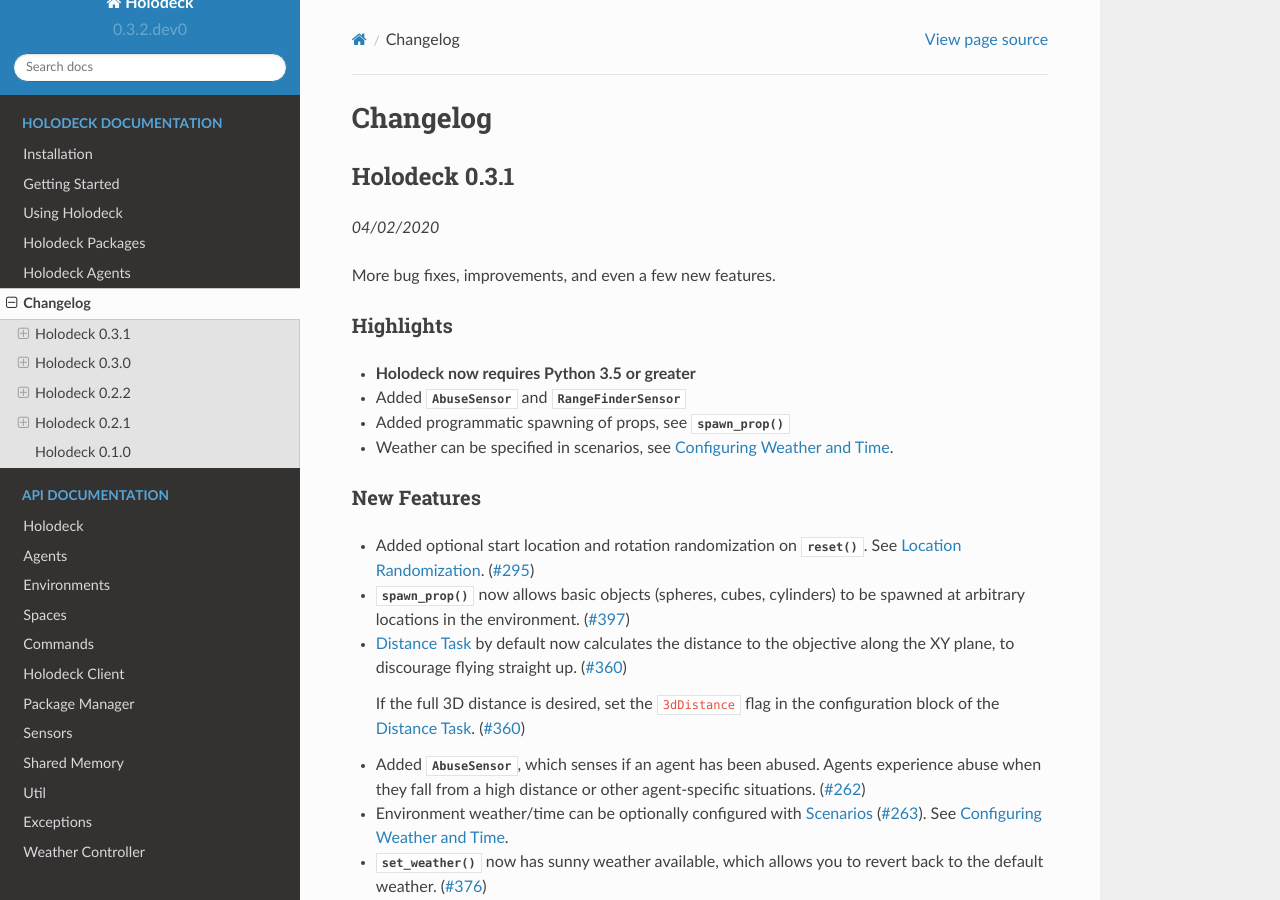
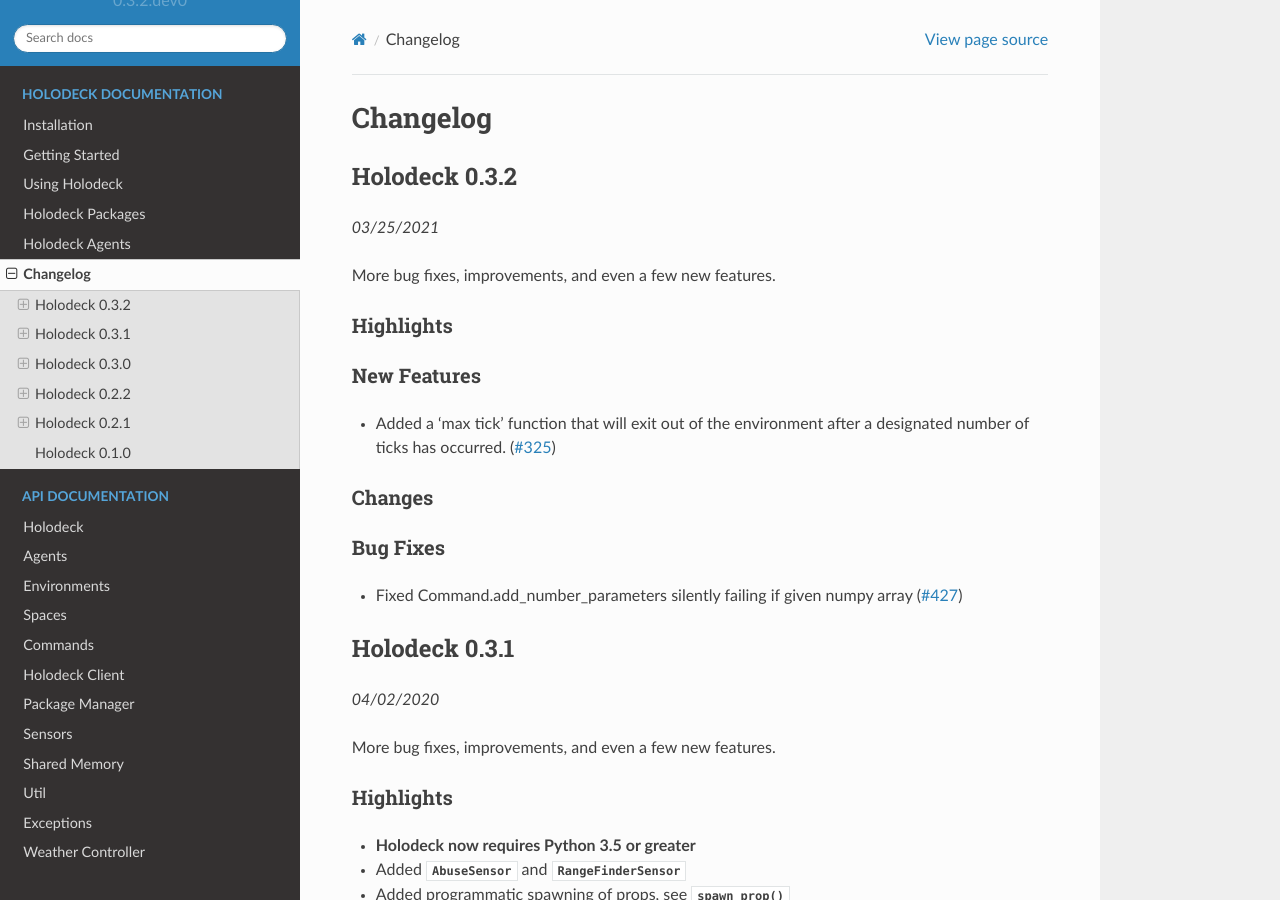
Before and after one commit to BYU-PCCL/holodeck, a Sphinx documentation site: the page built from docs/changelog/changelog.rst, in a window 1280 px wide and 900 px high. Built offline with Sphinx 7.4.7 and the Read the Docs theme 2.0.0, drawn with Linux system fonts in a browser that asks for light colours; formulas are drawn with MathJax 3.

Commit message:
Update changelog.rst
Listed changes under 0.3.2 and added bug fix #427

```diff
--- a/docs/changelog/changelog.rst
+++ b/docs/changelog/changelog.rst
@@ -10,6 +10,28 @@ Changelog
   - Add a link to the issue describing the change or the pull request that
     merged it at the end in parentheses
   - see https://github.com/BYU-PCCL/holodeck/wiki/Holodeck-Release-Notes-Template
+
+Holodeck 0.3.2
+--------------
+*03/25/2021*
+
+More bug fixes, improvements, and even a few new features.
+
+Highlights
+~~~~~~~~~~
+
+New Features
+~~~~~~~~~~~~
+- Added a 'max tick' function that will exit out of the environment after
+  a designated number of ticks has occurred.
+  (`#325 <https://github.com/BYU-PCCL/holodeck/issues/325>`_)
+
+Changes
+~~~~~~~
+
+Bug Fixes
+~~~~~~~~~
+- Fixed Command.add_number_parameters silently failing if given numpy array (`#427 <https://github.com/BYU-PCCL/holodeck/issues/427>`_)
 
 Holodeck 0.3.1
 --------------
```
